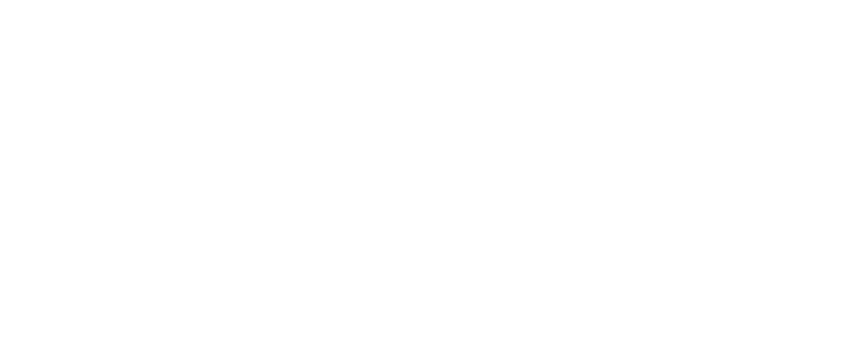
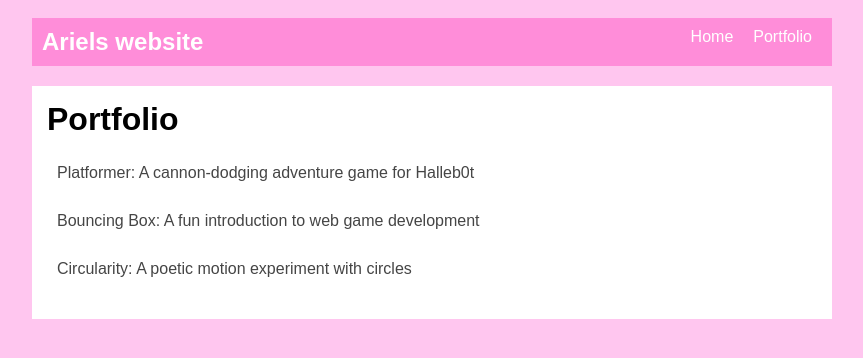
Before and after one commit to arielfields/arielfields.github.io, a plain HTML site: page portfolio.html in a window 1280 px wide. Shown: the whole page, without its empty margins (208-1071 px from the left). Drawn offline with Linux system fonts and the light colour scheme.

Commit message:
bouncing box

```diff
--- a/index.html
+++ b/index.html
@@ -2,6 +2,8 @@
 <html>
   <head>
     <title>leirabackwards</title>
+    <link rel="stylesheet"
+    href="style.css" />
   </head>
 
   <body>
--- a/portfolio.html
+++ b/portfolio.html
@@ -0,0 +1,41 @@
+<!DOCTYPE html>
+<html>
+  <head>
+    <title>leirabackwardss</title>
+    <link rel="stylesheet"
+    href="style.css" />
+  </head>
+
+  <body>
+    <!-- All content goes here -->
+    <div id="all-contents">
+      <nav>
+        <h1>Ariels website</h1>
+        <ul id="nav-ul">
+          <li class="nav-li">
+            <a href="index.html">Home</a>
+          </li>
+          <li class="nav-li">
+            <a href="portfolio.html">Portfolio</a>
+          </li>
+        </ul>
+      </nav>
+
+      <main>
+        <div class="content">
+          <h1>Portfolio</h1>
+          <ul id="portfolio">
+            <li>
+  <a href="fsd-projects/platformer/">Platformer: A cannon-dodging adventure game for Halleb0t</a>
+</li>
+<li>
+  <a href="fsd-projects/bouncing-box/">Bouncing Box: A fun introduction to web game development</a>
+</li>
+<li>
+  <a href="fsd-projects/circularity/">Circularity: A poetic motion experiment with circles</a>
+</li>
+          </ul>
+        </div>
+      </main>
+  </body>
+</html>
--- a/style.css
+++ b/style.css
@@ -0,0 +1,103 @@
+body {
+  background: rgb(255, 198, 239);
+  color: rgb(45, 45, 45);
+  padding: 10px;
+  font-family: Arial, sans-serif;
+}
+
+#all-contents {
+  max-width: 800px;
+  margin: auto;
+}
+
+/* navigation menu */
+nav {
+  background: rgb(255, 141, 217);
+  margin: 0 auto;
+  display: flex;
+  padding: 10px;
+  margin-bottom: 20px;
+}
+
+h1 {
+  display: flex;
+  align-items: center;
+  color: white;
+  flex: 1;
+  margin: 0;
+}
+
+#nav-ul {
+  list-style-type: none;
+  margin: 0;
+  padding: 0;
+  display: flex;
+}
+
+.nav-li {
+  display: inline-block;
+  padding: 0 10px;
+}
+
+a {
+  text-decoration: none;
+  color: #ffffff;
+}
+
+/* main container area beneath menu */
+main {
+  background: rgb(255, 255, 255);
+  display: flex;
+  margin-top: 20px;
+}
+
+.sidebar {
+  margin-right: 25px;
+  padding: 10px;
+}
+
+.sidebar-img {
+  width: 200px;
+}
+
+.content {
+  flex: 1;
+  padding: 15px;
+}
+
+/* interests section styles */
+#interests {
+  border: 4px #ffffff ridge;
+  padding: 8px;
+  margin-top: 20px;
+}
+
+h2,
+h3 {
+  margin: 0px;
+}
+/* Portfolio styles */
+.content h1 {
+  color: black;
+}
+
+#portfolio {
+  list-style-type: none;
+  padding-left: 0;
+}
+
+#portfolio li {
+  background: #fff;
+  padding: 10px;
+  border-radius: 10px;
+  margin-bottom: 10px;
+}
+
+#portfolio li:hover {
+  background: #eee;
+}
+
+#portfolio a {
+  text-decoration: none;
+  color: #454545;
+}
```
Also changed, not shown: fsd-projects/bouncing-box/index.html (+21 -6 lines), fsd-projects/platformer/platformer.js (+17 -3 lines), project-instructions/portfolio.md (+26 -29 lines).
